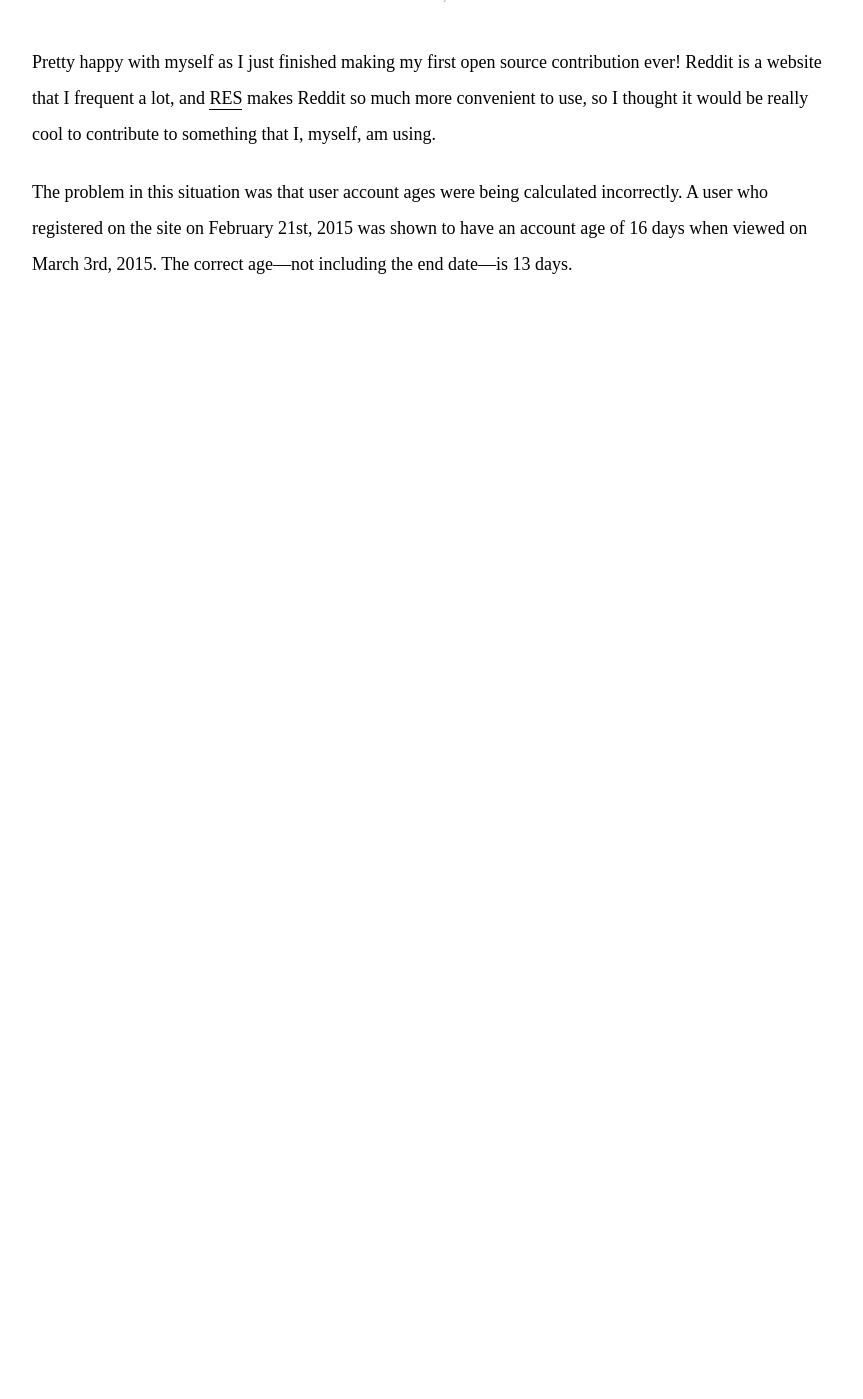
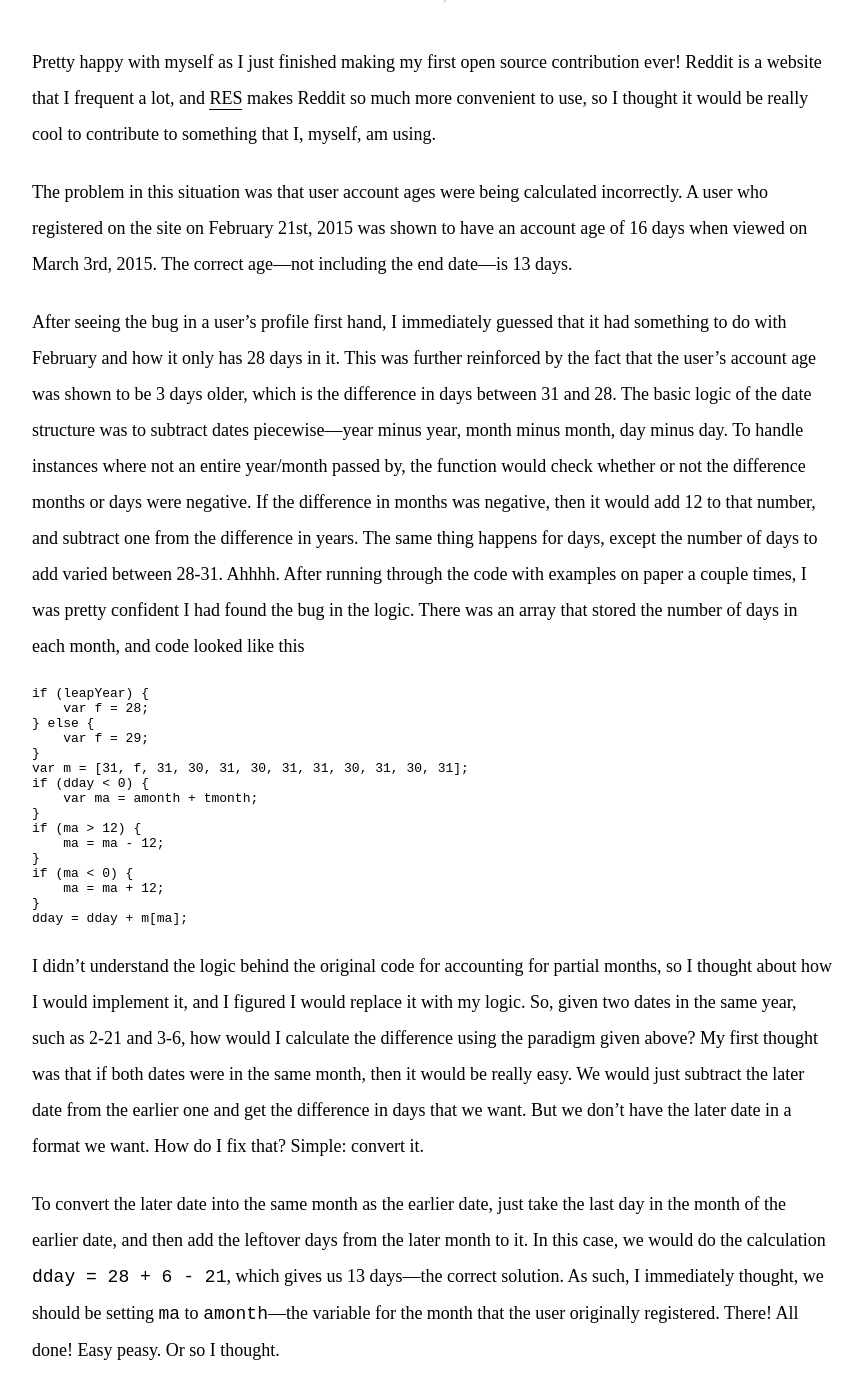
Before and after one commit to yangzihe/yangzihe.github.io, a Jekyll site: the page built from _posts/2015-3-6-first-open-source-contribution.markdown, in a window 1280 px wide and 1400 px high, scrolled down 295 px. Shown: the whole window, without its empty margins (208-1071 px from the left). Built offline with Jekyll 4.4.1, drawn with Linux system fonts in a browser that asks for light colours; before the commit the page ends 900 px from its top, so only the background shows below that.

```diff
--- a/_config.yml
+++ b/_config.yml
@@ -6,6 +6,7 @@
   line in _config.yml. It will appear in your document head meta (for
   Google search results) and in your feed.xml site description.
 url: "http://theyangziriver.com" # the base hostname & protocol for your site
+highlighter: pygments
 
 # Build settings
 markdown: kramdown
--- a/_posts/2015-3-6-first-open-source-contribution.markdown
+++ b/_posts/2015-3-6-first-open-source-contribution.markdown
@@ -8,3 +8,26 @@
 Pretty happy with myself as I just finished making my first open source contribution ever! Reddit is a website that I frequent a lot, and [RES](http://redditenhancementsuite.com/) makes Reddit so much more convenient to use, so I thought it would be really cool to contribute to something that I, myself, am using.
 
 The problem in this situation was that user account ages were being calculated incorrectly. A user who registered on the site on February 21st, 2015 was shown to have an account age of 16 days when viewed on March 3rd, 2015. The correct age---not including the end date---is 13 days.
+
+After seeing the bug in a user's profile first hand, I immediately guessed that it had something to do with February and how it only has 28 days in it. This was further reinforced by the fact that the user's account age was shown to be 3 days older, which is the difference in days between 31 and 28. The basic logic of the date structure was to subtract dates piecewise---year minus year, month minus month, day minus day. To handle instances where not an entire year/month passed by, the function would check whether or not the difference months or days were negative. If the difference in months was negative, then it would add 12 to that number, and subtract one from the difference in years. The same thing happens for days, except the number of days to add varied between 28-31. Ahhhh. After running through the code with examples on paper a couple times, I was pretty confident I had found the bug in the logic. There was an array that stored the number of days in each month, and code looked like this
+
+    if (leapYear) {
+        var f = 28;
+    } else {
+        var f = 29;
+    }
+    var m = [31, f, 31, 30, 31, 30, 31, 31, 30, 31, 30, 31];
+    if (dday < 0) {
+        var ma = amonth + tmonth;
+    }
+    if (ma > 12) {
+        ma = ma - 12;
+    }
+    if (ma < 0) {
+        ma = ma + 12;
+    }
+    dday = dday + m[ma];
+
+I didn't understand the logic behind the original code for accounting for partial months, so I thought about how I would implement it, and I figured I would replace it with my logic. So, given two dates in the same year, such as 2-21 and 3-6, how would I calculate the difference using the paradigm given above? My first thought was that if both dates were in the same month, then it would be really easy. We would just subtract the later date from the earlier one and get the difference in days that we want. But we don't have the later date in a format we want. How do I fix that? Simple: convert it.
+
+To convert the later date into the same month as the earlier date, just take the last day in the month of the earlier date, and then add the leftover days from the later month to it. In this case, we would do the calculation `dday = 28 + 6 - 21`, which gives us 13 days---the correct solution. As such, I immediately thought, we should be setting `ma` to `amonth`---the variable for the month that the user originally registered. There! All done! Easy peasy. Or so I thought.
```
Also changed, not shown: README.md.
